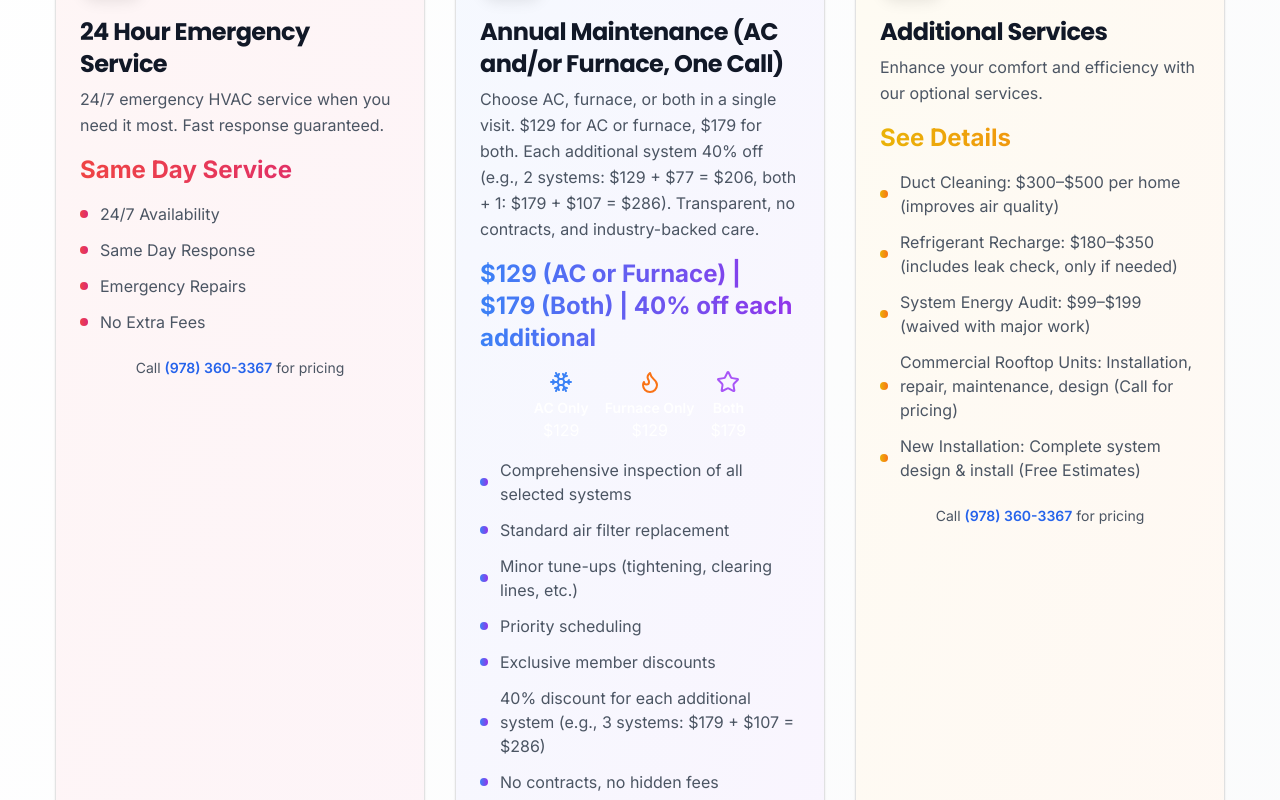
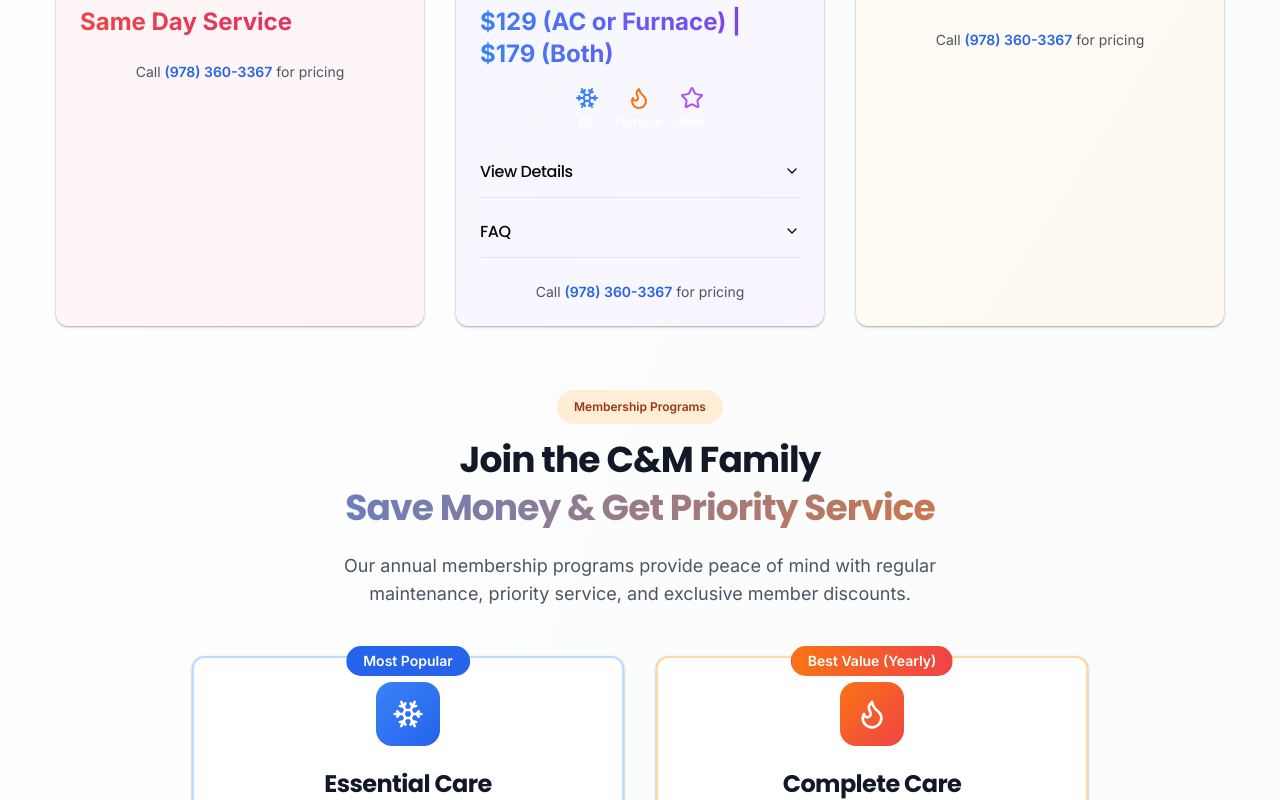
Before and after one commit to WallStArb/hvac, a Next.js app: page / in a window 1280 px wide. Shown: the part 1860-2660 px from the top of the page. Built offline with nearby package versions, Linux system fonts and the light colour scheme; what tailwindcss-rtl would draw is missing.

Commit message:
Make maintenance card concise: icons and base prices visible, all details in dropdowns

```diff
--- a/components/landing-page/sections/Services.tsx
+++ b/components/landing-page/sections/Services.tsx
@@ -46,8 +46,8 @@ export default function Services() {
     {
       icon: Star,
       title: "Annual Maintenance (AC and/or Furnace, One Call)",
-      description: "Choose AC, furnace, or both in a single visit. $129 for AC or furnace, $179 for both. Each additional system 40% off (e.g., 2 systems: $129 + $77 = $206, both + 1: $179 + $107 = $286). Transparent, no contracts, and industry-backed care.",
-      price: "$129 (AC or Furnace) | $179 (Both) | 40% off each additional",
+      description: "Choose AC, furnace, or both in a single visit. Simple, transparent pricing.",
+      price: "$129 (AC or Furnace) | $179 (Both)",
       features: [
         "Comprehensive inspection of all selected systems",
         "Standard air filter replacement",
@@ -145,46 +145,62 @@ export default function Services() {
                       <div className="flex justify-center gap-4 mb-4">
                         <div className="flex flex-col items-center">
                           <Snowflake className="w-6 h-6 text-blue-500 mb-1" />
-                          <span className="text-sm font-semibold">AC Only</span>
-                          <span className="text-base">$129</span>
+                          <span className="text-xs font-semibold">AC</span>
                         </div>
                         <div className="flex flex-col items-center">
                           <Flame className="w-6 h-6 text-orange-500 mb-1" />
-                          <span className="text-sm font-semibold">Furnace Only</span>
-                          <span className="text-base">$129</span>
+                          <span className="text-xs font-semibold">Furnace</span>
                         </div>
                         <div className="flex flex-col items-center">
                           <Star className="w-6 h-6 text-purple-500 mb-1" />
-                          <span className="text-sm font-semibold">Both</span>
-                          <span className="text-base">$179</span>
+                          <span className="text-xs font-semibold">Both</span>
                         </div>
                       </div>
                     )}
-                    {service.title === 'Annual Maintenance Combo (AC + Furnace, One Call)' ? (
+                    {/* Details dropdown for pricing breakdown and features */}
+                    {service.title === 'Annual Maintenance (AC and/or Furnace, One Call)' && (
                       <Accordion type="single" collapsible>
                         <AccordionItem value="details">
                           <AccordionTrigger>View Details</AccordionTrigger>
                           <AccordionContent>
-                            <ul className="space-y-3">
-                              {service.features.map((feature, featureIndex) => (
-                                <li key={featureIndex} className="flex items-center text-gray-600">
-                                  <div className={`w-2 h-2 bg-gradient-to-r ${service.color} rounded-full mr-3 flex-shrink-0`} />
-                                  <span>{feature}</span>
-                                </li>
-                              ))}
+                            <div className="mb-2">
+                              <div className="font-semibold mb-1">Discounts:</div>
+                              <ul className="list-disc pl-5 text-gray-700 text-sm mb-2">
+                                <li>Each additional system 40% off</li>
+                                <li>Example: 2 systems: $129 + $77 = $206</li>
+                                <li>Both + 1: $179 + $107 = $286</li>
+                              </ul>
+                            </div>
+                            <div className="font-semibold mb-1">What’s Included:</div>
+                            <ul className="list-disc pl-5 text-gray-700 text-sm">
+                              <li>Comprehensive inspection of all selected systems</li>
+                              <li>Standard air filter replacement</li>
+                              <li>Minor tune-ups (tightening, clearing lines, etc.)</li>
+                              <li>Priority scheduling</li>
+                              <li>Exclusive member discounts</li>
+                              <li>No contracts, no hidden fees</li>
+                              <li>Backed by industry standards for efficiency, comfort, and peace of mind</li>
                             </ul>
                           </AccordionContent>
                         </AccordionItem>
                       </Accordion>
-                    ) : (
-                      <ul className="space-y-3">
-                        {service.features.map((feature, featureIndex) => (
-                          <li key={featureIndex} className="flex items-center text-gray-600">
-                            <div className={`w-2 h-2 bg-gradient-to-r ${service.color} rounded-full mr-3 flex-shrink-0`} />
-                            <span>{feature}</span>
-                          </li>
-                        ))}
-                      </ul>
+                    )}
+                    {/* FAQ dropdown */}
+                    {service.title === 'Annual Maintenance (AC and/or Furnace, One Call)' && (
+                      <Accordion type="single" collapsible className="mt-2">
+                        <AccordionItem value="faq">
+                          <AccordionTrigger>FAQ</AccordionTrigger>
+                          <AccordionContent>
+                            <ul className="space-y-2 text-gray-700 text-sm">
+                              <li><strong>What counts as a system?</strong> <br />Each AC unit or furnace is considered a separate system.</li>
+                              <li><strong>Can I book just AC or just furnace?</strong> <br />Yes! You can choose either, or both for the best value.</li>
+                              <li><strong>How does the discount work?</strong> <br />After the first system, each additional system in the same visit is 40% off the base price.</li>
+                              <li><strong>What’s included in the service?</strong> <br />Comprehensive inspection, standard air filter replacement, minor tune-ups, and a detailed report.</li>
+                              <li><strong>Are there any contracts or hidden fees?</strong> <br />No contracts, no hidden fees—just honest, transparent pricing.</li>
+                            </ul>
+                          </AccordionContent>
+                        </AccordionItem>
+                      </Accordion>
                     )}
                   </div>
 
@@ -194,22 +210,6 @@ export default function Services() {
                     </div>
                   </div>
                 </CardContent>
-                {service.title === 'Annual Maintenance (AC and/or Furnace, One Call)' && (
-                  <Accordion type="single" collapsible className="mt-2">
-                    <AccordionItem value="faq">
-                      <AccordionTrigger>FAQ</AccordionTrigger>
-                      <AccordionContent>
-                        <ul className="space-y-2 text-gray-700">
-                          <li><strong>What counts as a system?</strong> <br />Each AC unit or furnace is considered a separate system.</li>
-                          <li><strong>What’s included in the service?</strong> <br />Comprehensive inspection, standard air filter replacement, minor tune-ups, and a detailed report.</li>
-                          <li><strong>How does the discount work?</strong> <br />After the first system, each additional system in the same visit is 40% off the base price.</li>
-                          <li><strong>Can I book just AC or just furnace?</strong> <br />Yes! You can choose either, or both for the best value.</li>
-                          <li><strong>Are there any contracts or hidden fees?</strong> <br />No contracts, no hidden fees—just honest, transparent pricing.</li>
-                        </ul>
-                      </AccordionContent>
-                    </AccordionItem>
-                  </Accordion>
-                )}
               </Card>
             );
           })}
```
